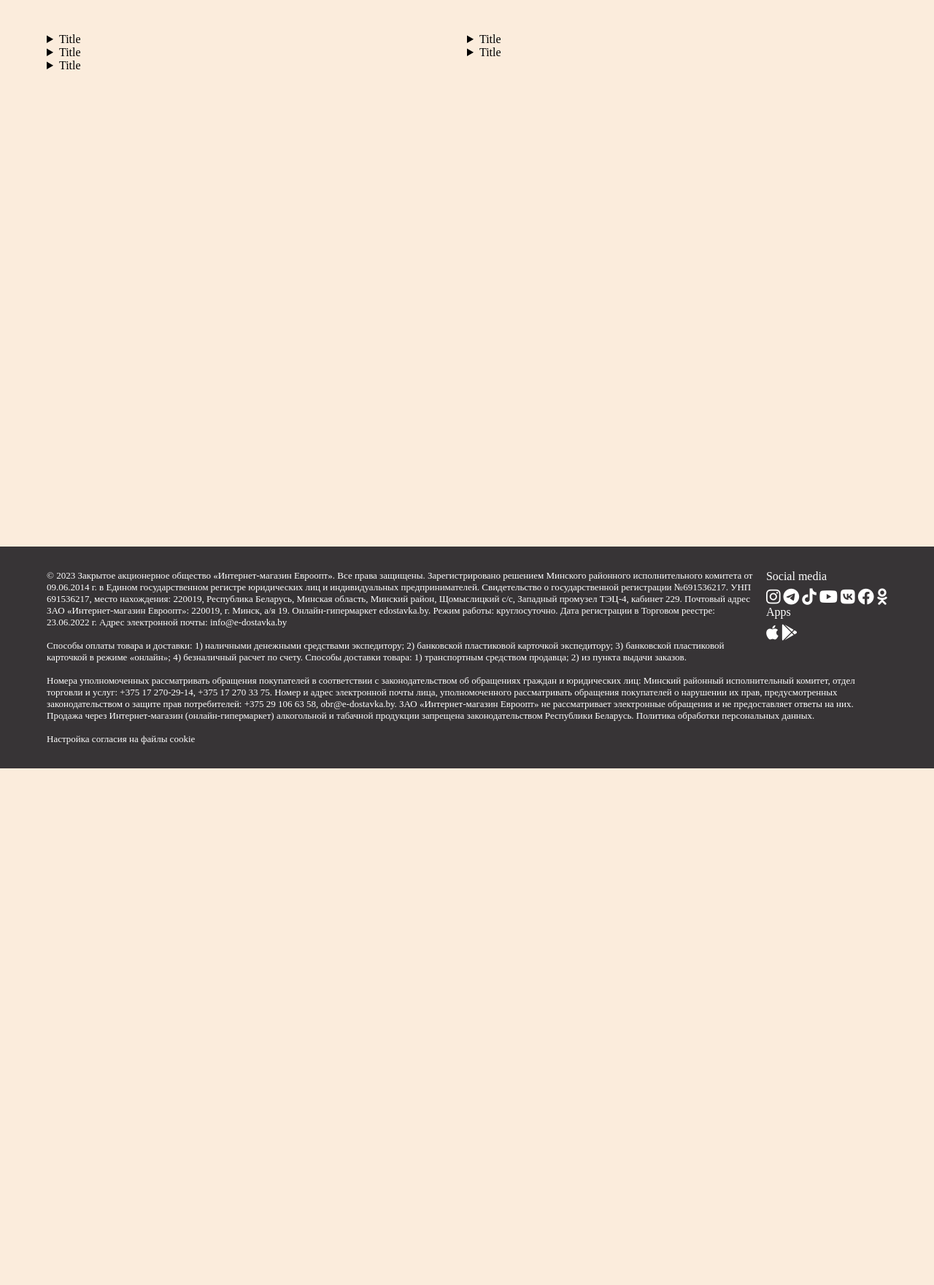
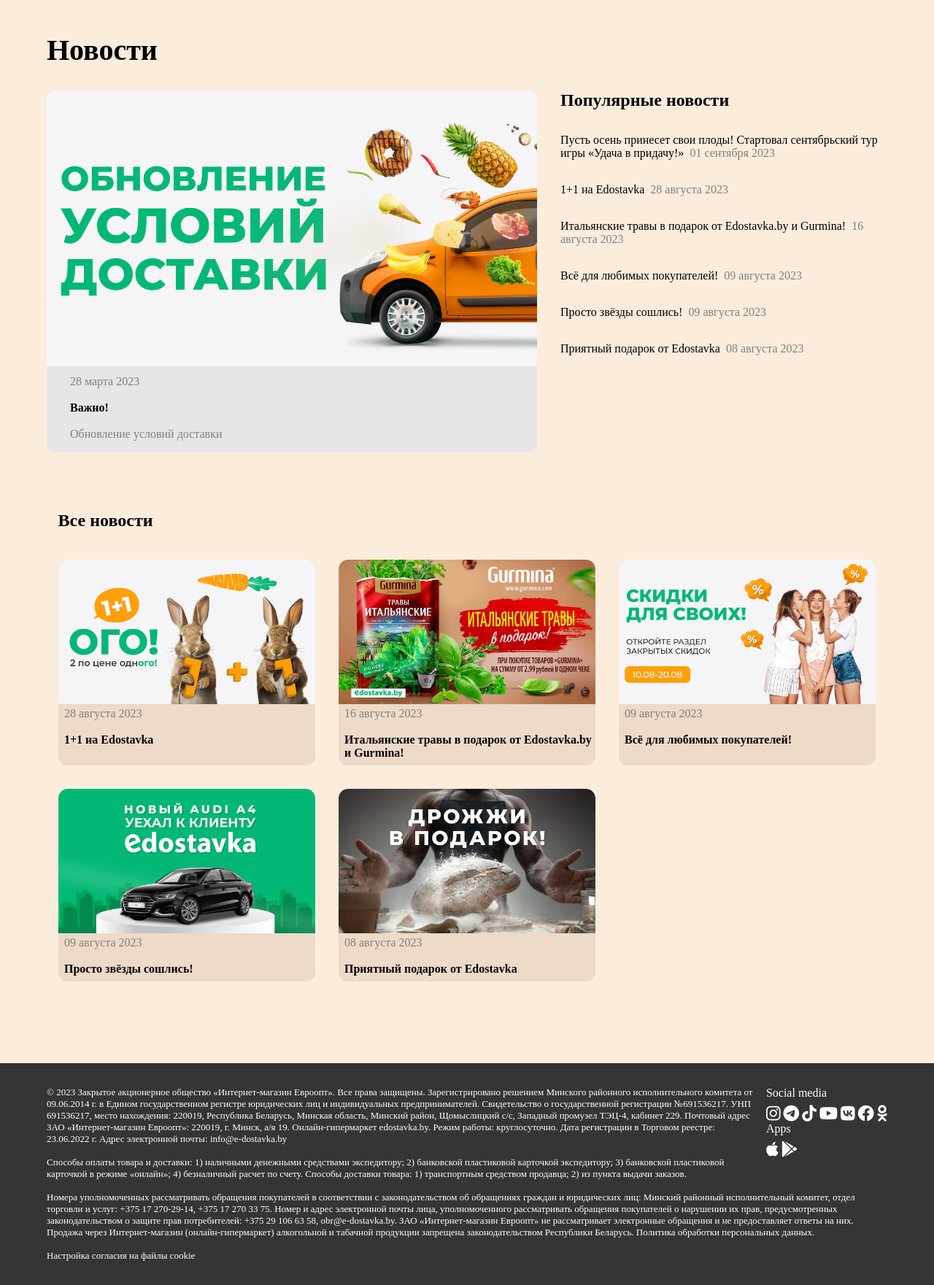
Before and after one commit to TestyCore/Front-5-sem, a Django app: page /back_info/news/ in a window 1280 px wide. Shown: the part 51-1812 px from the top of the page at 73% size. Before the commit the page ends 1104 px from the top, so only its background shows below. Run offline with Django 4.2, Linux system fonts and the light colour scheme.

Commit message:
News page almost done

```diff
--- a/Lab_4/back_info/static/back_info/css/news.css
+++ b/Lab_4/back_info/static/back_info/css/news.css
@@ -1,4 +1,96 @@
-.news-page {
+.news-page .news-content{
+   display: grid;
+   grid-template-columns: repeat(12, 1fr);
+}
+
+.news-content h1 {
+    grid-column: 1/3;
+    font-size: 2.5em;
+}
+
+.main-news {
+    margin: 2em 0;
+    grid-column: 1/13;
     display: grid;
-    grid-template-columns: repeat(2, 1fr);
+    grid-template-columns: repeat(12, 1fr);
 }
+
+.main-news .main-news-img {
+    grid-column: 1/8;
+    background-color: #e6e6e6;
+    border-radius: 0.8em;
+}
+
+.main-news .main-news-img img {
+    width: 100%;
+    border-top-right-radius: 0.8em;
+    border-top-left-radius: 0.8em;
+}
+
+.main-news .news-list {
+    grid-column: 8/13;
+    margin-left: 2em;
+}
+
+.main-news-descr {
+    padding: 0.5em 2em 1em;
+}
+
+.news-page .light-gray {
+     color: gray;
+}
+
+.news-list a {
+    display: block;
+    text-decoration: none;
+    color: black;
+    margin: 2em 0;
+}
+
+.news-content .all-news {
+    grid-column: 1/13;
+    display: grid;
+    grid-template-columns: repeat(3, 1fr);
+    justify-content: space-between;
+}
+
+.news-content .all-news h2 {
+    grid-column: 1/4;
+    margin: 2em 0.65em 1em;
+}
+
+.news-content .all-news img {
+    width: 100%;
+    border-top-right-radius: 0.8em;
+    border-top-left-radius: 0.8em;
+    transition: transform 0.3s ease;
+}
+
+.all-news .news-card {
+    margin: 1em;
+    background-color: rgb(237, 218, 200);
+    border-radius: 0.8em;
+    overflow: hidden;
+}
+
+.news-card .news-descr {
+    margin: 0 0 0.5em 0.5em;
+}
+
+.all-news .news-card:hover img{
+    transform: scale(1.05);
+}
+
+/*.all-news .news-card:not(:last-child) {*/
+/*    margin-right: 1em; !* Add margin to the right except for the last card *!*/
+/*}*/
+
+/*.news-page img{*/
+/*    width: 100%;*/
+/*    border-radius: 1em;*/
+/*    transition: transform 0.3s ease;*/
+/*}*/
+
+/*.news-page .news-img:hover img {*/
+/*    transform: scale(1.03);*/
+/*}*/
--- a/Lab_4/back_info/templates/back_info/news.html
+++ b/Lab_4/back_info/templates/back_info/news.html
@@ -4,48 +4,144 @@
 
 {% block content %}
 
-<link rel="stylesheet" type="text/css" href="{% static 'back_info/css/news.css' %}"/>
+<link rel="stylesheet" type="text/css" href="{% static 'back_info/css/news.css' %}?v=3"/>
 
 <div class="news-page">
+  <article class="news-content">
+    <h1>Новости</h1>
 
-  <div class="col-1">
-    <div class="news-1">
-      <details>
-        <summary>Title</summary>
-        Lorem ipsum dolor sit amet, consectetur adipisicing elit. Aliquid aut autem, deserunt dignissimos doloremque earum eius eligendi eveniet fugit libero modi natus necessitatibus nemo nisi nostrum optio pariatur quia quod recusandae repellat repudiandae sint ut vero. Animi beatae consectetur, eos fugiat iste nemo nisi officiis porro quae quaerat repellendus sapiente sit tempore vel, veritatis voluptate voluptatem. A ab accusamus adipisci, corporis cum delectus dicta dolor dolorem ducimus explicabo facere fugit laboriosam neque nobis nostrum nulla odio optio perferendis repellat sequi sunt, totam voluptates voluptatibus. A assumenda atque beatae laborum reiciendis. Ab alias animi at, aut dolorem dolores harum hic illo, ipsa ipsam laudantium magnam neque nihil non quia recusandae soluta vel voluptates! Ab amet asperiores aspernatur aut autem cum debitis deserunt dolor enim eos ex fuga fugiat impedit ipsam iusto maiores molestias, non porro quas rem repellat repellendus sequi tempora unde vel veritatis vitae voluptates? A ab, aliquam beatae consequatur distinctio dolore excepturi fugiat harum illo illum ipsum laboriosam odit optio pariatur placeat porro possimus quia quidem quis ratione. Accusantium architecto aspernatur atque delectus deserunt dicta dolore labore mollitia nihil nisi, nostrum, pariatur perspiciatis possimus praesentium quam quisquam quod recusandae rem repellat reprehenderit temporibus veniam voluptatem? Doloribus fugit minus quae.
-      </details>
+    <div class="main-news">
+        <div class="main-news-img">
+          <img src="{% static 'back_info/images/news-0.jpeg' %}" alt="">
+
+          <div class="main-news-descr">
+            <span class="light-gray">28 марта 2023</span>
+            <br>
+            <br>
+            <h4>Важно!</h4>
+            <br>
+            <span class="light-gray">Обновление условий доставки</span>
+          </div>
+        </div>
+
+      <div class="news-list">
+        <h2>Популярные новости</h2>
+        <a href="">Пусть осень принесет свои плоды! Стартовал сентябрьский тур игры «Удача в придачу!»<span class="light-gray">&ensp;01 сентября 2023</span></a>
+        <a href="">1+1 на Edostavka<span class="light-gray">&ensp;28 августа 2023</span></a>
+        <a href="">Итальянские травы в подарок от Edostavka.by и Gurmina!<span class="light-gray">&ensp;16 августа 2023</span></a>
+        <a href="">Всё для любимых покупателей!<span class="light-gray">&ensp;09 августа 2023</span></a>
+        <a href="">Просто звёзды сошлись!<span class="light-gray">&ensp;09 августа 2023</span></a>
+        <a href="">Приятный подарок от Edostavka<span class="light-gray">&ensp;08 августа 2023</span></a>
+      </div>
     </div>
 
-    <div class="news-2">
-      <details>
-        <summary>Title</summary>
-        Lorem ipsum dolor sit amet, consectetur adipisicing elit. Aliquid aut autem, deserunt dignissimos doloremque earum eius eligendi eveniet fugit libero modi natus necessitatibus nemo nisi nostrum optio pariatur quia quod recusandae repellat repudiandae sint ut vero. Animi beatae consectetur, eos fugiat iste nemo nisi officiis porro quae quaerat repellendus sapiente sit tempore vel, veritatis voluptate voluptatem. A ab accusamus adipisci, corporis cum delectus dicta dolor dolorem ducimus explicabo facere fugit laboriosam neque nobis nostrum nulla odio optio perferendis repellat sequi sunt, totam voluptates voluptatibus. A assumenda atque beatae laborum reiciendis. Ab alias animi at, aut dolorem dolores harum hic illo, ipsa ipsam laudantium magnam neque nihil non quia recusandae soluta vel voluptates! Ab amet asperiores aspernatur aut autem cum debitis deserunt dolor enim eos ex fuga fugiat impedit ipsam iusto maiores molestias, non porro quas rem repellat repellendus sequi tempora unde vel veritatis vitae voluptates? A ab, aliquam beatae consequatur distinctio dolore excepturi fugiat harum illo illum ipsum laboriosam odit optio pariatur placeat porro possimus quia quidem quis ratione. Accusantium architecto aspernatur atque delectus deserunt dicta dolore labore mollitia nihil nisi, nostrum, pariatur perspiciatis possimus praesentium quam quisquam quod recusandae rem repellat reprehenderit temporibus veniam voluptatem? Doloribus fugit minus quae.
-      </details>
+
+    <div class="all-news">
+      <h2>Все новости</h2>
+
+      <div class="news-card">
+        <div class="news-img">
+          <img src="{% static 'back_info/images/news-1.jpeg' %}" alt="">
+        </div>
+        <div class="news-descr">
+          <span class="light-gray">28 августа 2023</span>
+          <br>
+          <br>
+          <h4>1+1 на Edostavka</h4>
+        </div>
+      </div>
+
+      <div class="news-card">
+        <div class="news-img">
+          <img src="{% static 'back_info/images/news-2.jpeg' %}" alt="">
+        </div>
+        <div class="news-descr">
+          <span class="light-gray">16 августа 2023</span>
+          <br>
+          <br>
+          <h4>Итальянские травы в подарок от Edostavka.by и Gurmina!</h4>
+        </div>
+      </div>
+
+      <div class="news-card">
+        <div class="news-img">
+          <img src="{% static 'back_info/images/news-3.jpeg' %}" alt="">
+        </div>
+        <div class="news-descr">
+          <span class="light-gray">09 августа 2023</span>
+          <br>
+          <br>
+          <h4>Всё для любимых покупателей!</h4>
+        </div>
+      </div>
+
+      <div class="news-card">
+        <div class="news-img">
+          <img src="{% static 'back_info/images/news-4.jpeg' %}" alt="">
+        </div>
+        <div class="news-descr">
+          <span class="light-gray">09 августа 2023</span>
+          <br>
+          <br>
+          <h4>Просто звёзды сошлись!</h4>
+        </div>
+      </div>
+
+      <div class="news-card">
+        <div class="news-img">
+          <img src="{% static 'back_info/images/news-5.jpeg' %}" alt="">
+        </div>
+        <div class="news-descr">
+          <span class="light-gray">08 августа 2023</span>
+          <br>
+          <br>
+          <h4>Приятный подарок от Edostavka</h4>
+        </div>
+      </div>
+
     </div>
+{##}
+{#    <div class="news-card">#}
+{#      <div class="news-img">#}
+{#        <img src="{% static 'back_info/images/news-2.jpeg' %}" alt="">#}
+{#      </div>#}
+{#      <details>#}
+{#        <summary>Title</summary>#}
+{#        Lorem ipsum dolor sit amet, consectetur adipisicing elit. Aliquid aut autem, deserunt dignissimos doloremque earum eius eligendi eveniet fugit libero modi natus necessitatibus nemo nisi nostrum optio pariatur quia quod recusandae repellat repudiandae sint ut vero. Animi beatae consectetur, eos fugiat iste nemo nisi officiis porro quae quaerat repellendus sapiente sit tempore vel, veritatis voluptate voluptatem. A ab accusamus adipisci, corporis cum delectus dicta dolor dolorem ducimus explicabo facere fugit laboriosam neque nobis nostrum nulla odio optio perferendis repellat sequi sunt, totam voluptates voluptatibus. A assumenda atque beatae laborum reiciendis. Ab alias animi at, aut dolorem dolores harum hic illo, ipsa ipsam laudantium magnam neque nihil non quia recusandae soluta vel voluptates! Ab amet asperiores aspernatur aut autem cum debitis deserunt dolor enim eos ex fuga fugiat impedit ipsam iusto maiores molestias, non porro quas rem repellat repellendus sequi tempora unde vel veritatis vitae voluptates? A ab, aliquam beatae consequatur distinctio dolore excepturi fugiat harum illo illum ipsum laboriosam odit optio pariatur placeat porro possimus quia quidem quis ratione. Accusantium architecto aspernatur atque delectus deserunt dicta dolore labore mollitia nihil nisi, nostrum, pariatur perspiciatis possimus praesentium quam quisquam quod recusandae rem repellat reprehenderit temporibus veniam voluptatem? Doloribus fugit minus quae.#}
+{#      </details>#}
+{#    </div>#}
+{##}
+{#    <div class="news-card">#}
+{#      <div class="news-img">#}
+{#        <img src="{% static 'back_info/images/news-3.jpeg' %}" alt="">#}
+{#      </div>#}
+{#      <details>#}
+{#        <summary>Title</summary>#}
+{#        Lorem ipsum dolor sit amet, consectetur adipisicing elit. Aliquid aut autem, deserunt dignissimos doloremque earum eius eligendi eveniet fugit libero modi natus necessitatibus nemo nisi nostrum optio pariatur quia quod recusandae repellat repudiandae sint ut vero. Animi beatae consectetur, eos fugiat iste nemo nisi officiis porro quae quaerat repellendus sapiente sit tempore vel, veritatis voluptate voluptatem. A ab accusamus adipisci, corporis cum delectus dicta dolor dolorem ducimus explicabo facere fugit laboriosam neque nobis nostrum nulla odio optio perferendis repellat sequi sunt, totam voluptates voluptatibus. A assumenda atque beatae laborum reiciendis. Ab alias animi at, aut dolorem dolores harum hic illo, ipsa ipsam laudantium magnam neque nihil non quia recusandae soluta vel voluptates! Ab amet asperiores aspernatur aut autem cum debitis deserunt dolor enim eos ex fuga fugiat impedit ipsam iusto maiores molestias, non porro quas rem repellat repellendus sequi tempora unde vel veritatis vitae voluptates? A ab, aliquam beatae consequatur distinctio dolore excepturi fugiat harum illo illum ipsum laboriosam odit optio pariatur placeat porro possimus quia quidem quis ratione. Accusantium architecto aspernatur atque delectus deserunt dicta dolore labore mollitia nihil nisi, nostrum, pariatur perspiciatis possimus praesentium quam quisquam quod recusandae rem repellat reprehenderit temporibus veniam voluptatem? Doloribus fugit minus quae.#}
+{#      </details>#}
+{#    </div>#}
+{##}
+{#    <div class="news-card">#}
+{#      <div class="news-img">#}
+{#        <img src="{% static 'back_info/images/news-4.jpeg' %}" alt="">#}
+{#      </div>#}
+{#      <details>#}
+{#        <summary>Title</summary>#}
+{#         luptate voluptatem. A ab accusamus adipisci, corporis cum delectus dicta dolor dolorem ducimus explicabo facere fugit laboriosam neque nobis nostrum nulla odio optio perferendis repellat sequi sunt, totam voluptates voluptatibus. A assumenda atque beatae laborum reiciendis. Ab alias animi at, aut dolorem dolores harum hic illo, ipsa ipsam laudantium magnam neque nihil non quia recusandae soluta vel voluptates! Ab amet asperiores aspernatur aut autem cum debitis deserunt dolor enim eos ex fuga fugiat impedit ipsam iusto maiores molestias, non porro quas rem repellat repellendus sequi tempora unde vel veritatis vitae voluptates? A ab, aliquam beatae consequatur distinctio dolore excepturi fugiat harum illo illum ipsum laboriosam odit optio pariatur placeat porro possimus quia quidem quis ratione. Accusantium architecto aspernatur atque delectus deserunt dicta dolore labore mollitia nihil nisi, nostrum, pariatur perspiciatis possimus praesentium quam quisquam quod recusandae rem repellat reprehenderit temporibus veniam voluptatem? Doloribus fugit minus quae.#}
+{#      </details>#}
+{#    </div>#}
+{##}
+{#    <div class="news-card">#}
+{#      <div class="news-img">#}
+{#        <img src="{% static 'back_info/images/news-5.jpeg' %}" alt="">#}
+{#      </div>#}
+{#      <details>#}
+{#        <summary>Title</summary>#}
+{#        Lorem ipsum dolor sit amet, consectetur adipisicing elit. Aliquid aut autem, deserunt dignissimos doloremque earum eius eligendi eveniet fugit libero modi natus necessitatibus nemo nisi nostrum optio pariatur quia quod recusandae repellat repudiandae sint ut vero. Animi beatae consectetur, eos fugiat iste nemo nisi officiis porro quae quaerat repellendus sapiente sit tempore vel, veritatis voluptate voluptatem. A ab accusamus adipisci, corporis cum delectus dicta dolor dolorem ducimus explicabo facere fugit laboriosam neque nobis nostrum nulla odio optio perferendis repellat sequi sunt, totam voluptates voluptatibus. A assumenda atque beatae laborum reiciendis. Ab alias animi at, aut dolorem dolores harum hic illo, ipsa ipsam laudantium magnam neque nihil non quia recusandae soluta vel voluptates! Ab amet asperiores aspernatur aut autem cum debitis deserunt dolor enim eos ex fuga fugiat impedit ipsam iusto maiores molestias, non porro quas rem repellat repellendus sequi tempora unde vel veritatis vitae voluptates? A ab, aliquam beatae consequatur distinctio dolore excepturi fugiat harum illo illum ipsum laboriosam odit optio pariatur placeat porro possimus quia quidem quis ratione. Accusantium architecto aspernatur atque delectus deserunt dicta dolore labore mollitia nihil nisi, nostrum, pariatur perspiciatis possimus praesentium quam quisquam quod recusandae rem repellat reprehenderit temporibus veniam voluptatem? Doloribus fugit minus quae.#}
+{#      </details>#}
+{#    </div>#}
+  </article>
 
-    <div class="news-3">
-      <details>
-        <summary>Title</summary>
-        Lorem ipsum dolor sit amet, consectetur adipisicing elit. Aliquid aut autem, deserunt dignissimos doloremque earum eius eligendi eveniet fugit libero modi natus necessitatibus nemo nisi nostrum optio pariatur quia quod recusandae repellat repudiandae sint ut vero. Animi beatae consectetur, eos fugiat iste nemo nisi officiis porro quae quaerat repellendus sapiente sit tempore vel, veritatis voluptate voluptatem. A ab accusamus adipisci, corporis cum delectus dicta dolor dolorem ducimus explicabo facere fugit laboriosam neque nobis nostrum nulla odio optio perferendis repellat sequi sunt, totam voluptates voluptatibus. A assumenda atque beatae laborum reiciendis. Ab alias animi at, aut dolorem dolores harum hic illo, ipsa ipsam laudantium magnam neque nihil non quia recusandae soluta vel voluptates! Ab amet asperiores aspernatur aut autem cum debitis deserunt dolor enim eos ex fuga fugiat impedit ipsam iusto maiores molestias, non porro quas rem repellat repellendus sequi tempora unde vel veritatis vitae voluptates? A ab, aliquam beatae consequatur distinctio dolore excepturi fugiat harum illo illum ipsum laboriosam odit optio pariatur placeat porro possimus quia quidem quis ratione. Accusantium architecto aspernatur atque delectus deserunt dicta dolore labore mollitia nihil nisi, nostrum, pariatur perspiciatis possimus praesentium quam quisquam quod recusandae rem repellat reprehenderit temporibus veniam voluptatem? Doloribus fugit minus quae.
-      </details>
-    </div>
-  </div>
-
-  <div class="col-2">
-      <div class="news-4">
-      <details>
-        <summary>Title</summary>
-        Lorem ipsum dolor sit amet, consectetur adipisicing elit. Aliquid aut autem, deserunt dignissimos doloremque earum eius eligendi eveniet fugit libero modi natus necessitatibus nemo nisi nostrum optio pariatur quia quod recusandae repellat repudiandae sint ut vero. Animi beatae consectetur, eos fugiat iste nemo nisi officiis porro quae quaerat repellendus sapiente sit tempore vel, veritatis voluptate voluptatem. A ab accusamus adipisci, corporis cum delectus dicta dolor dolorem ducimus explicabo facere fugit laboriosam neque nobis nostrum nulla odio optio perferendis repellat sequi sunt, totam voluptates voluptatibus. A assumenda atque beatae laborum reiciendis. Ab alias animi at, aut dolorem dolores harum hic illo, ipsa ipsam laudantium magnam neque nihil non quia recusandae soluta vel voluptates! Ab amet asperiores aspernatur aut autem cum debitis deserunt dolor enim eos ex fuga fugiat impedit ipsam iusto maiores molestias, non porro quas rem repellat repellendus sequi tempora unde vel veritatis vitae voluptates? A ab, aliquam beatae consequatur distinctio dolore excepturi fugiat harum illo illum ipsum laboriosam odit optio pariatur placeat porro possimus quia quidem quis ratione. Accusantium architecto aspernatur atque delectus deserunt dicta dolore labore mollitia nihil nisi, nostrum, pariatur perspiciatis possimus praesentium quam quisquam quod recusandae rem repellat reprehenderit temporibus veniam voluptatem? Doloribus fugit minus quae.
-      </details>
-    </div>
-
-    <div class="news-5">
-      <details>
-        <summary>Title</summary>
-        Lorem ipsum dolor sit amet, consectetur adipisicing elit. Aliquid aut autem, deserunt dignissimos doloremque earum eius eligendi eveniet fugit libero modi natus necessitatibus nemo nisi nostrum optio pariatur quia quod recusandae repellat repudiandae sint ut vero. Animi beatae consectetur, eos fugiat iste nemo nisi officiis porro quae quaerat repellendus sapiente sit tempore vel, veritatis voluptate voluptatem. A ab accusamus adipisci, corporis cum delectus dicta dolor dolorem ducimus explicabo facere fugit laboriosam neque nobis nostrum nulla odio optio perferendis repellat sequi sunt, totam voluptates voluptatibus. A assumenda atque beatae laborum reiciendis. Ab alias animi at, aut dolorem dolores harum hic illo, ipsa ipsam laudantium magnam neque nihil non quia recusandae soluta vel voluptates! Ab amet asperiores aspernatur aut autem cum debitis deserunt dolor enim eos ex fuga fugiat impedit ipsam iusto maiores molestias, non porro quas rem repellat repellendus sequi tempora unde vel veritatis vitae voluptates? A ab, aliquam beatae consequatur distinctio dolore excepturi fugiat harum illo illum ipsum laboriosam odit optio pariatur placeat porro possimus quia quidem quis ratione. Accusantium architecto aspernatur atque delectus deserunt dicta dolore labore mollitia nihil nisi, nostrum, pariatur perspiciatis possimus praesentium quam quisquam quod recusandae rem repellat reprehenderit temporibus veniam voluptatem? Doloribus fugit minus quae.
-      </details>
-    </div>
-  </div>
 
 
 </div>
```
Also changed, not shown: Lab_4/back_info/templates/back_info/news-0.html (added, +10 -0 lines), Lab_4/back_info/templates/back_info/news-1.html (added, +10 -0 lines), Lab_4/back_info/templates/back_info/news-2.html (added, +10 -0 lines), Lab_4/back_info/templates/back_info/news-3.html (added, +10 -0 lines), Lab_4/back_info/templates/back_info/news-4.html (added, +10 -0 lines), Lab_4/back_info/templates/back_info/news-5.html (added, +10 -0 lines), Lab_4/back_info/static/back_info/css/news-x.css (added), Lab_4/back_info/static/back_info/images/news-0.jpeg (added), Lab_4/db.sqlite3.
